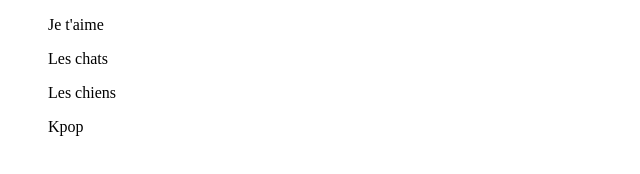
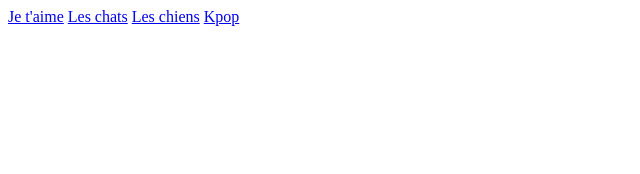
Before and after one commit to Higorami/Higorami.github.io, a plain HTML site: page index.html in a window 1280 px wide. Shown: the whole page, without its empty margins (0-640 px from the left). Drawn offline with Linux system fonts and the light colour scheme.

Commit message:
Add files via upload

```diff
--- a/index.html
+++ b/index.html
@@ -11,10 +11,10 @@
     </header>
     <main>
       <div class="navigation">
-        <ul>Je t'aime</ul>
-        <ul>Les chats</ul>
-        <ul>Les chiens</ul>
-        <ul>Kpop</ul>
+        <a href="#">Je t'aime</a>
+        <a href="#">Les chats</a>
+        <a href="#">Les chiens</a>
+        <a href="#">Kpop</a>
       </div>
         <img src="data/img/chat_meme.png" alt="">
     </main>
```
